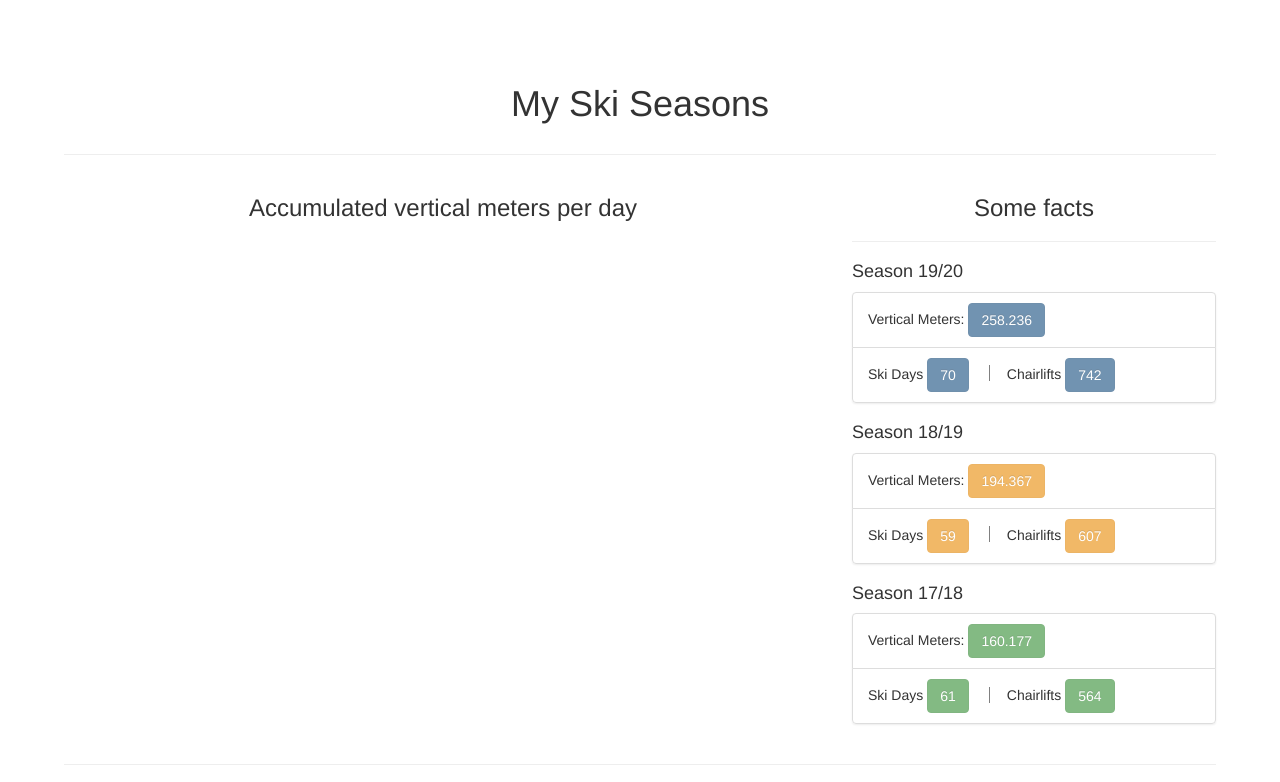
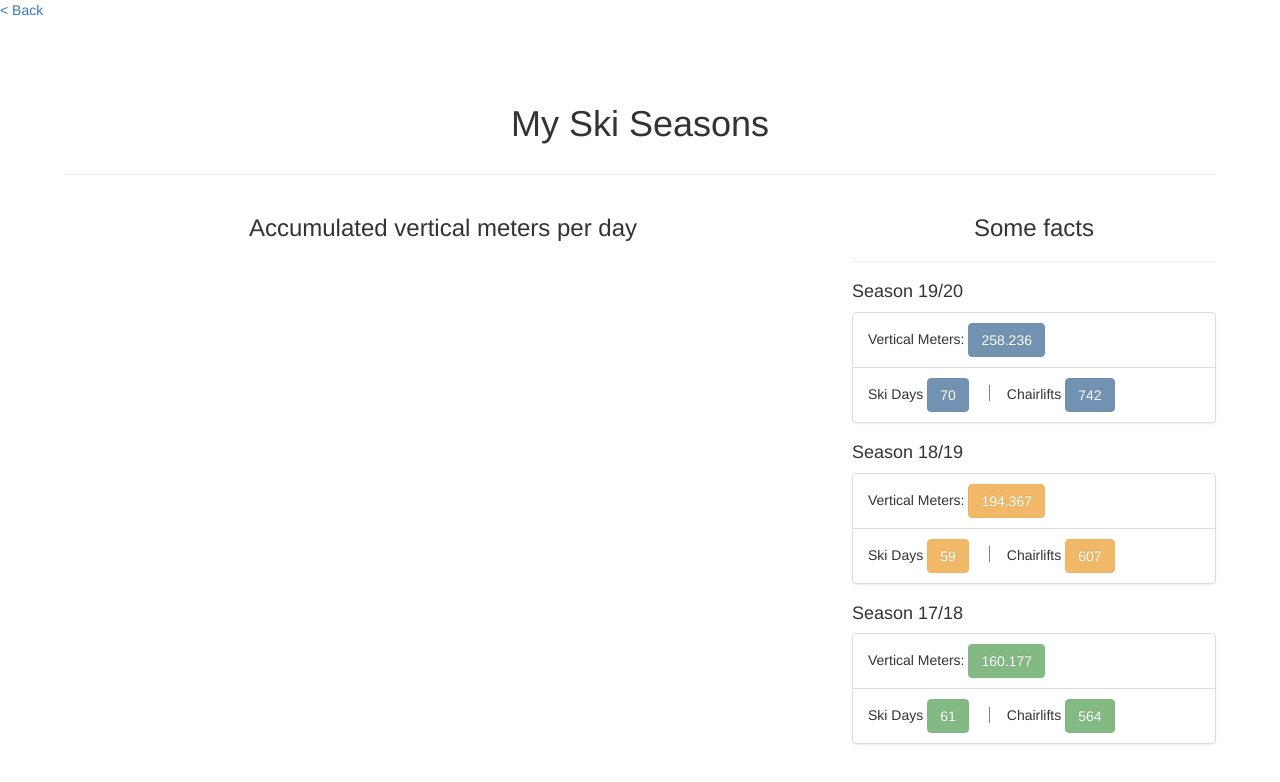
Before and after one commit to alavarello/infovis, a plain HTML site: page personal-data/index.html in a window 1280 px wide. Shown: the top 782 px of the page. Drawn offline with nearby package versions, Linux system fonts and the light colour scheme; a script that the page names is missing.

Commit message:
Add back tag

```diff
--- a/personal-data/index.html
+++ b/personal-data/index.html
@@ -1,7 +1,7 @@
 <!DOCTYPE html>
 <html>
 <head>
-  <title>Parcel Sandbox</title>
+  <title>Personal Data</title>
   <meta charset="UTF-8" />
   <link rel="stylesheet" type="text/css" href="src/styles.css">
   <script
@@ -22,6 +22,7 @@
 </head>
 
 <body>
+  <a href="https://alavarello.github.io/infovis/"> < Back </a>
   <div id="app" style="margin: 5%">
 
 
```
